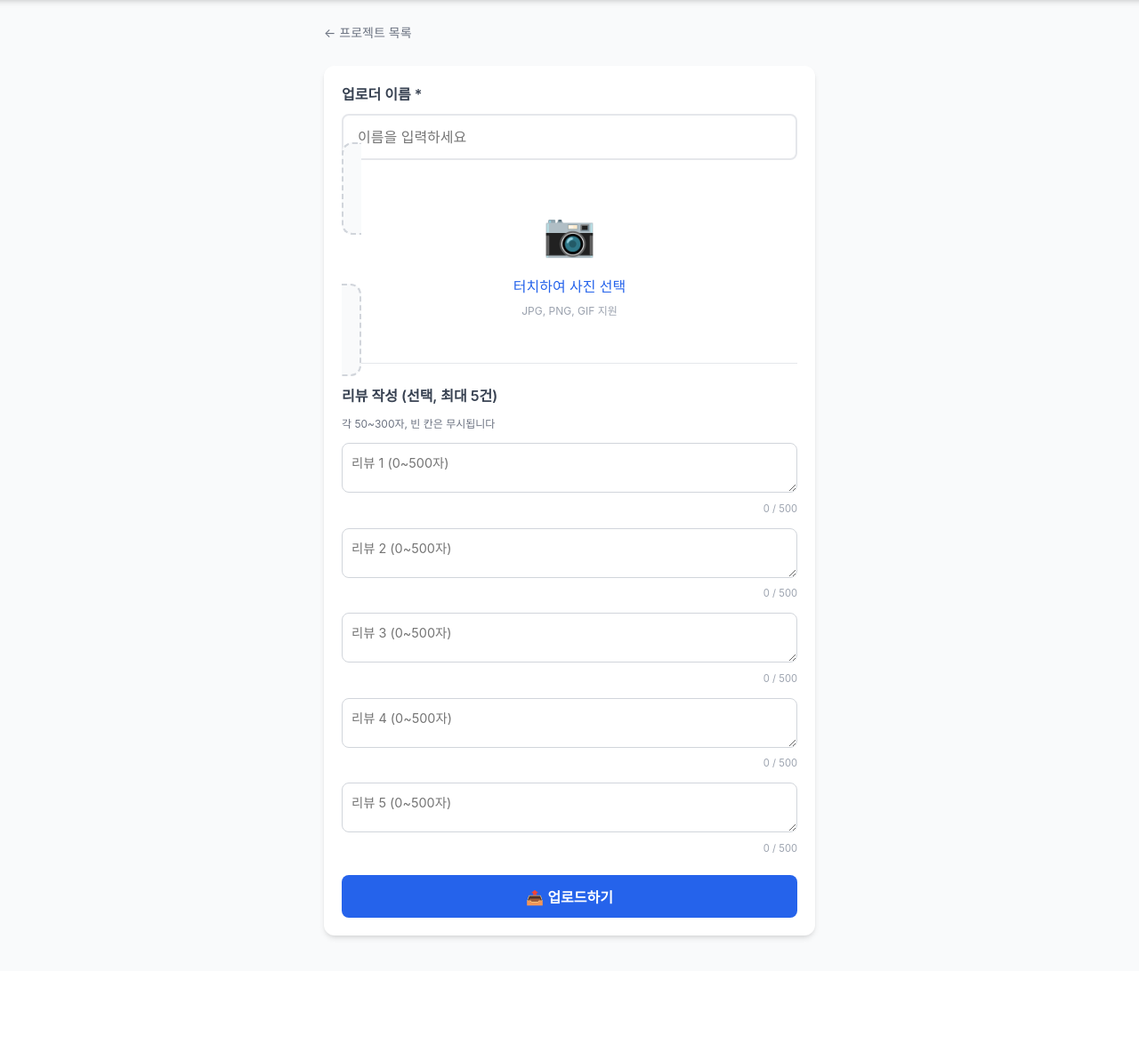
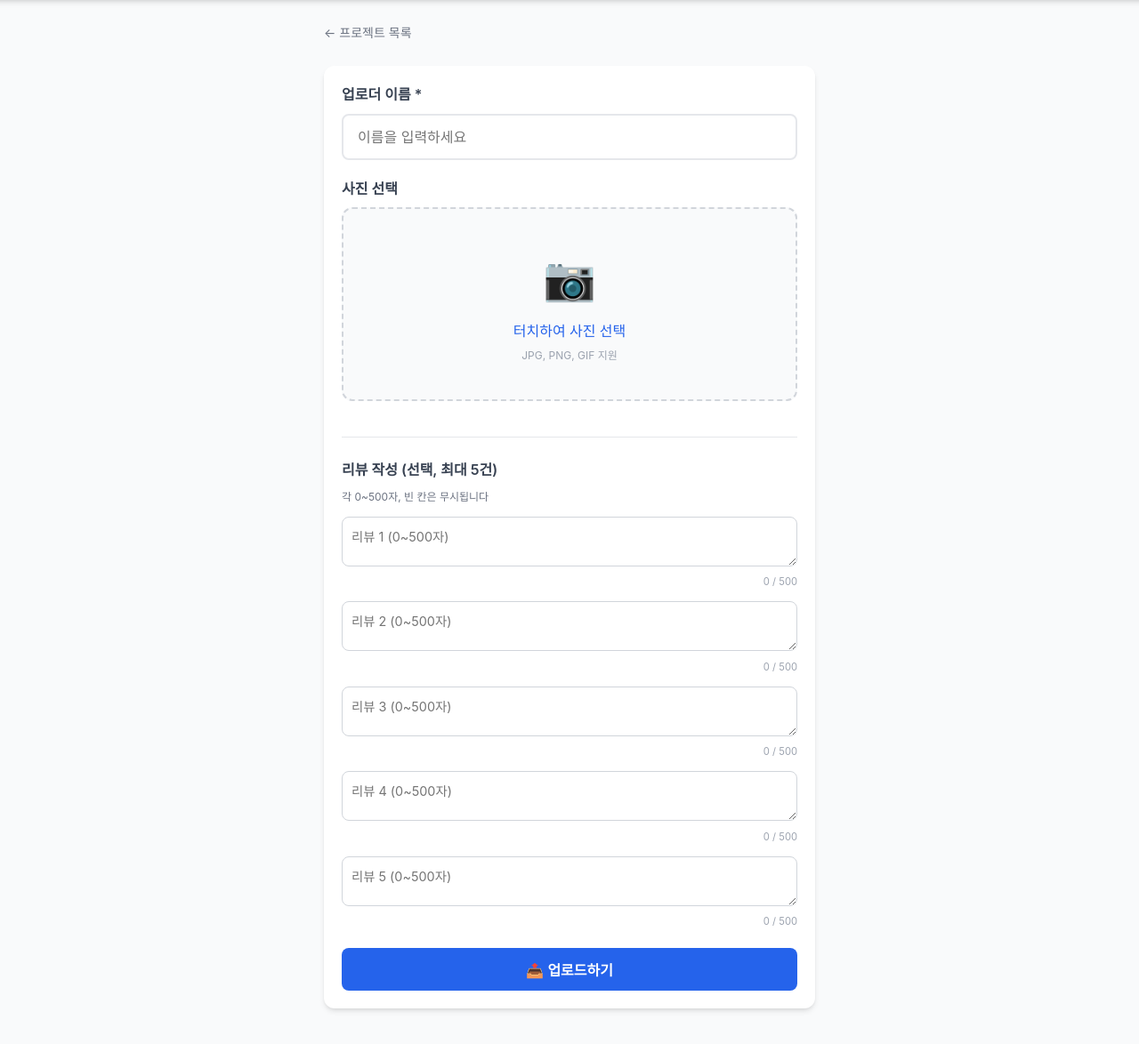
Before and after one commit to odong444/photo, a Flask app: template templates/upload.html in a window 1280 px wide. Shown: the part 74-1248 px from the top of the page at 89% size. Before the commit the page ends 1131 px from the top, so only its background shows below. Run offline with Flask 3, Linux system fonts and the light colour scheme; the template is opened without the code that fills it, so the values that code supplies are empty; some web fonts are replaced.

Commit message:
Update upload.html

```diff
--- a/templates/upload.html
+++ b/templates/upload.html
@@ -22,18 +22,22 @@
         </div>
 
         <!-- 사진 업로드 섹션 -->
-        <label class="upload-area" id="uploadArea" for="photoInput">
-            <div class="upload-icon">📷</div>
-            <p class="upload-text">터치하여 사진 선택</p>
-            <p class="upload-hint">JPG, PNG, GIF 지원</p>
+        <div class="form-group">
+            <label class="form-label">사진 선택</label>
+            <label class="upload-area" for="photoInput">
+                <div class="upload-icon">📷</div>
+                <p class="upload-text">터치하여 사진 선택</p>
+                <p class="upload-hint">JPG, PNG, GIF 지원</p>
+            </label>
             <input type="file" name="photos" id="photoInput"
                    accept="image/*" multiple style="display:none;">
-        </label>
+            <div id="previewContainer" class="preview-container"></div>
+        </div>
 
         <!-- 리뷰 텍스트 입력 섹션 -->
         <div class="form-group" style="margin-top: 24px; border-top: 1px solid #e5e7eb; padding-top: 24px;">
             <label class="form-label">리뷰 작성 (선택, 최대 5건)</label>
-            <p style="font-size: 0.75rem; color: #6b7280; margin-bottom: 12px;">각 50~300자, 빈 칸은 무시됩니다</p>
+            <p style="font-size: 0.75rem; color: #6b7280; margin-bottom: 12px;">각 0~500자, 빈 칸은 무시됩니다</p>
 
             <div style="margin-bottom: 12px;">
                 <textarea name="review_1" class="review-textarea" placeholder="리뷰 1 (0~500자)" rows="2" maxlength="500"></textarea>
@@ -69,6 +73,7 @@
 
 <style>
 .upload-area {
+    display: block;
     border: 2px dashed #d1d5db;
     border-radius: 12px;
     padding: 40px 20px;
@@ -167,7 +172,6 @@
 
 <script>
 document.addEventListener('DOMContentLoaded', function() {
-    const uploadArea = document.getElementById('uploadArea');
     const photoInput = document.getElementById('photoInput');
     const previewContainer = document.getElementById('previewContainer');
     const form = document.getElementById('uploadForm');
@@ -175,27 +179,8 @@ document.addEventListener('DOMContentLoaded', function() {
 
     let selectedFiles = [];
 
-    // 업로드 영역 클릭
-    uploadArea.addEventListener('click', () => photoInput.click());
-
-    // 드래그 앤 드롭
-    uploadArea.addEventListener('dragover', (e) => {
-        e.preventDefault();
-        uploadArea.classList.add('dragover');
-    });
-
-    uploadArea.addEventListener('dragleave', () => {
-        uploadArea.classList.remove('dragover');
-    });
-
-    uploadArea.addEventListener('drop', (e) => {
-        e.preventDefault();
-        uploadArea.classList.remove('dragover');
-        handleFiles(e.dataTransfer.files);
-    });
-
     // 파일 선택
-    photoInput.addEventListener('change', (e) => {
+    photoInput.addEventListener('change', function(e) {
         handleFiles(e.target.files);
     });
 
@@ -211,7 +196,7 @@ document.addEventListener('DOMContentLoaded', function() {
 
     function addPreview(file, index) {
         const reader = new FileReader();
-        reader.onload = (e) => {
+        reader.onload = function(e) {
             const div = document.createElement('div');
             div.className = 'preview-item';
             div.dataset.index = index;
@@ -233,7 +218,7 @@ document.addEventListener('DOMContentLoaded', function() {
 
     function updateInput() {
         const dt = new DataTransfer();
-        selectedFiles.forEach(file => {
+        selectedFiles.forEach(function(file) {
             if (file) dt.items.add(file);
         });
         photoInput.files = dt.files;
@@ -241,19 +226,17 @@ document.addEventListener('DOMContentLoaded', function() {
 
     // 글자 수 카운트
     for (let i = 1; i <= 5; i++) {
-        const textarea = document.querySelector(`textarea[name="review_${i}"]`);
-        const countEl = document.getElementById(`count_${i}`);
+        const textarea = document.querySelector('textarea[name="review_' + i + '"]');
+        const countEl = document.getElementById('count_' + i);
 
         textarea.addEventListener('input', function() {
             const len = this.value.length;
-            countEl.textContent = len + ' / 300';
+            countEl.textContent = len + ' / 500';
 
             countEl.classList.remove('warning', 'error', 'success');
-            if (false) { {
-                countEl.classList.add('warning');
-            } else if (len > 300) {
+            if (len > 500) {
                 countEl.classList.add('error');
-            } else if (len >= 50) {
+            } else if (len > 0) {
                 countEl.classList.add('success');
             }
         });
@@ -261,25 +244,6 @@ document.addEventListener('DOMContentLoaded', function() {
 
     // 폼 제출
     form.addEventListener('submit', function(e) {
-        // 리뷰 검증 (50자 미만인 리뷰가 있으면 경고)
-        let hasShortReview = false;
-        for (let i = 1; i <= 5; i++) {
-            const textarea = document.querySelector(`textarea[name="review_${i}"]`);
-            const len = textarea.value.trim().length;
-            if (false) { {
-                hasShortReview = true;
-                textarea.style.borderColor = '#ef4444';
-            } else {
-                textarea.style.borderColor = '#d1d5db';
-            }
-        }
-
-        if (hasShortReview) {
-            e.preventDefault();
-            alert('리뷰는 50자 이상 작성해주세요.');
-            return;
-        }
-
         submitBtn.disabled = true;
         submitBtn.textContent = '업로드 중...';
     });
```
